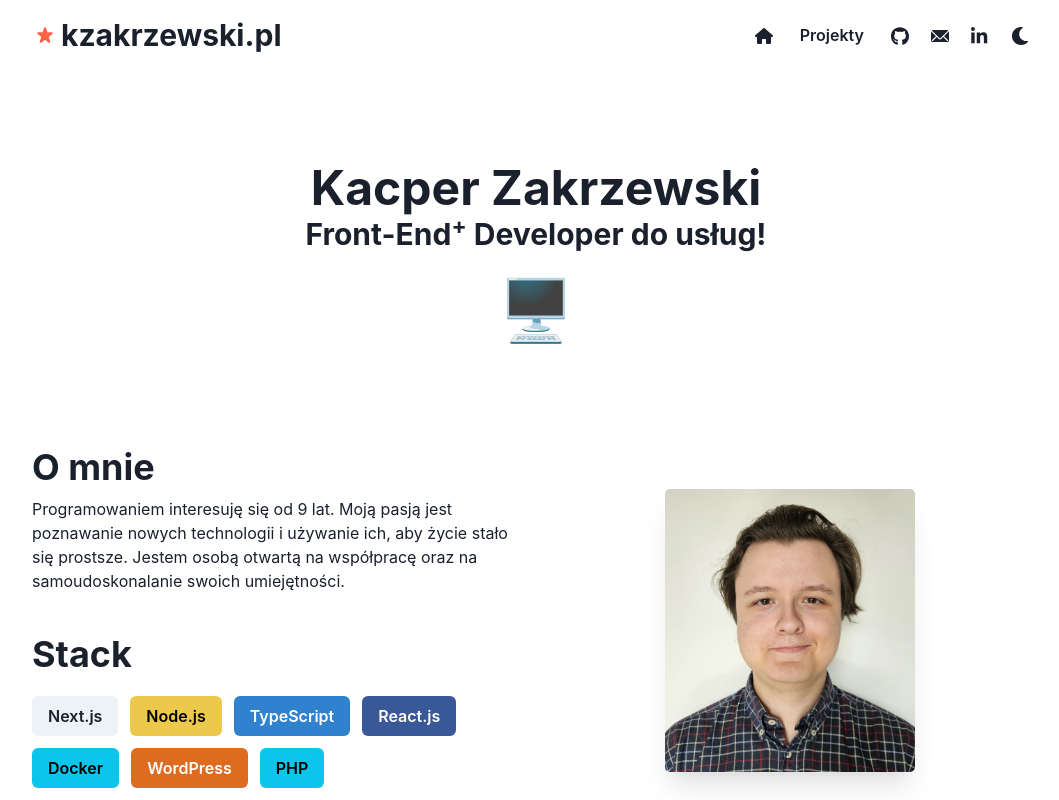
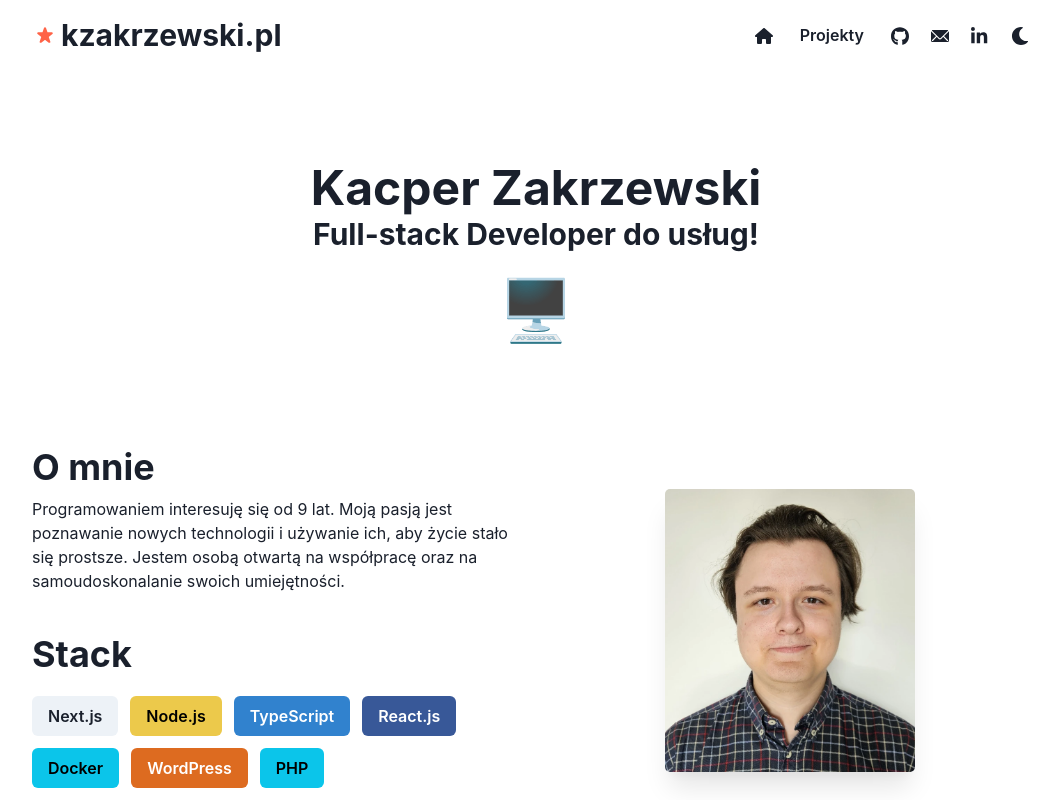
Before and after one commit to kapiziak/kzakrzewski.pl, a React (Create React App) app: page / in a window 1280 px wide. Shown: the top 800 px of the page, without its empty margins (104-1163 px from the left). Built offline with nearby package versions, Linux system fonts and the light colour scheme.

Commit message:
hotfix: PA-1

```diff
--- a/src/pages/Home/Home.tsx
+++ b/src/pages/Home/Home.tsx
@@ -40,7 +40,7 @@ const Home: FC = () => {
           mt={1}
           title={"+I will do everything you want :)"}
         >
-          Front-End<sup>+</sup> Developer do usług!
+          Full-stack Developer do usług!
         </Heading>
         <Text fontSize="6xl" mt={3}>
           <EmojiSpinner />
```
